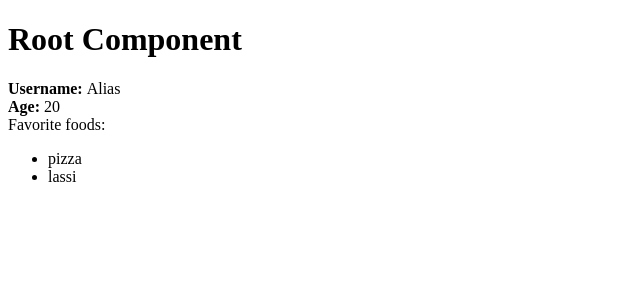
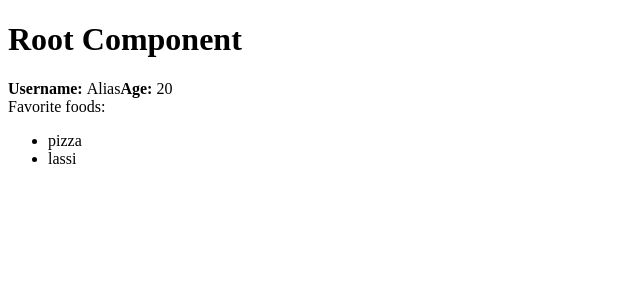
Before and after one commit to sauravcell/react-project, a React (Vite) app: page / in a window 1280 px wide. Shown: the top 300 px of the page, without its empty margins (0-640 px from the left). Built offline with nearby package versions, Linux system fonts and the light colour scheme.

Commit message:
Completed react fragments.

```diff
--- a/src/app.jsx
+++ b/src/app.jsx
@@ -9,7 +9,7 @@ export default function App() {
 
 	return (
 		<>
-			<div>
+
 			<h1>Root Component</h1>
 			<UserProfile
 				username="Alias"
@@ -28,7 +28,7 @@ export default function App() {
 				callMe={callMe}
 			/>
 
-			</div>
+
 		</>
 
 	)
--- a/src/components/UserProfile.jsx
+++ b/src/components/UserProfile.jsx
@@ -6,7 +6,7 @@ export function UserProfile(props) {
 	// console.log({ 'printing props': props });
 	// props.callMe();
 	return (
-		<div id='user-profile'>
+		<>
 			<UserUsername username={props.username} />
 			<b>Age: </b>
 			<span>{props.age}</span>
@@ -14,7 +14,7 @@ export function UserProfile(props) {
 			{/* <b>Session: </b>
 			<span>{props.isLoggedIn}</span> */}
 
-		</div>
+		</>
 	)
 
 
--- a/src/components/UserUsername.jsx
+++ b/src/components/UserUsername.jsx
@@ -1,9 +1,9 @@
-export function UserUsername(props){
+export function UserUsername(props) {
 
-	return(
-		<div>
+	return (
+		<>
 			<b>Username: </b>
 			<span>{props.username}</span>
-		</div>
+		</>
 	)
 }
```
Also changed, not shown: src/components/UserFavoriteFoods.jsx (indentation only). Lines whose indentation alone changed are shown as unchanged.
